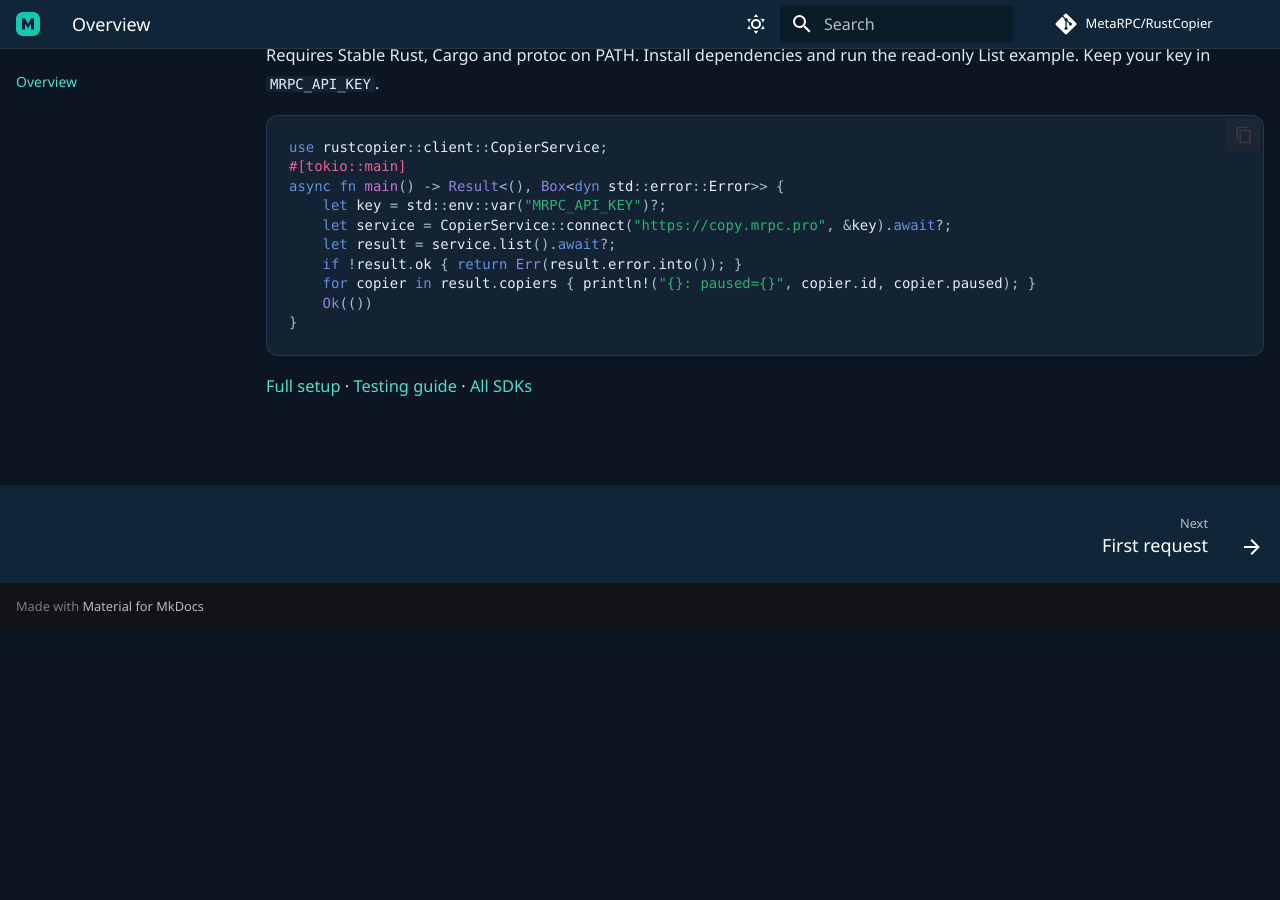
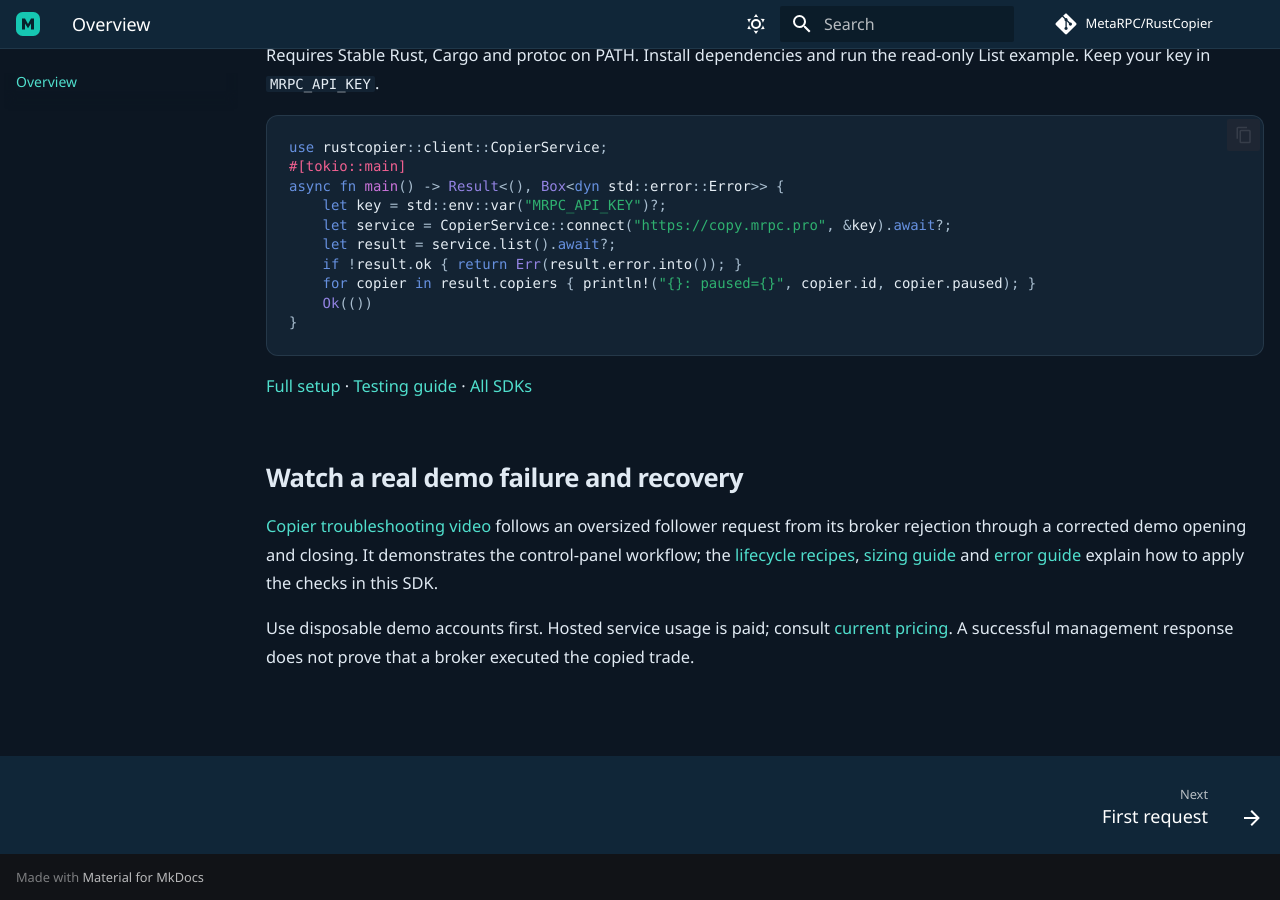
Before and after one commit to MetaRPC/RustCopier, an MkDocs documentation site: the page built from docs/index.md, in a window 1280 px wide and 900 px high, scrolled down 1128 px. Built offline with MkDocs 1.6.1 and Material for MkDocs 9.7.7, drawn with Linux system fonts in a browser that asks for light colours; comment, search, counter and statistics services are not loaded; before the commit the page ends 1757 px from its top, so only the background shows below that.

Commit message:
Connect SDK quickstarts with demo tutorials and troubleshooting

````diff
--- a/docs/index.md
+++ b/docs/index.md
@@ -50,3 +50,9 @@
 ```
 
 [Full setup](quickstart.md) · [Testing guide](testing.md) · [All SDKs](sdks.md)
+
+## Watch a real demo failure and recovery
+
+[Copier troubleshooting video](https://mrpc.pro/tutorials/console/copier-troubleshooting) follows an oversized follower request from its broker rejection through a corrected demo opening and closing. It demonstrates the control-panel workflow; the [lifecycle recipes](recipes.md), [sizing guide](sizing.md) and [error guide](troubleshooting.md) explain how to apply the checks in this SDK.
+
+Use disposable demo accounts first. Hosted service usage is paid; consult [current pricing](https://mrpc.pro/#pricing). A successful management response does not prove that a broker executed the copied trade.
````
Also changed, not shown: README.md (+8 -0 lines).
